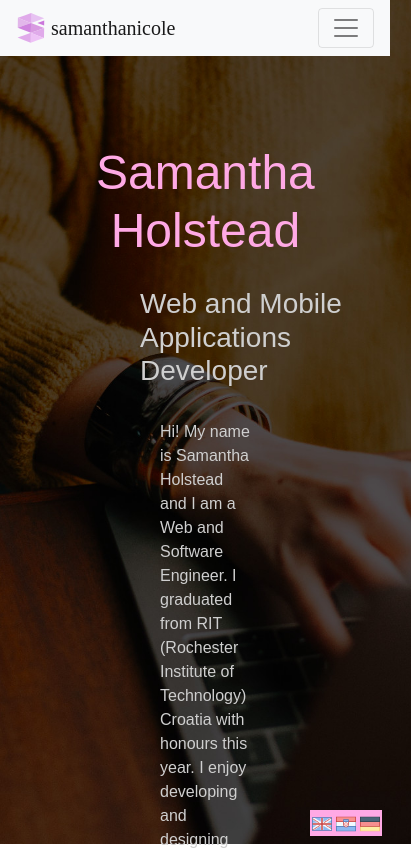
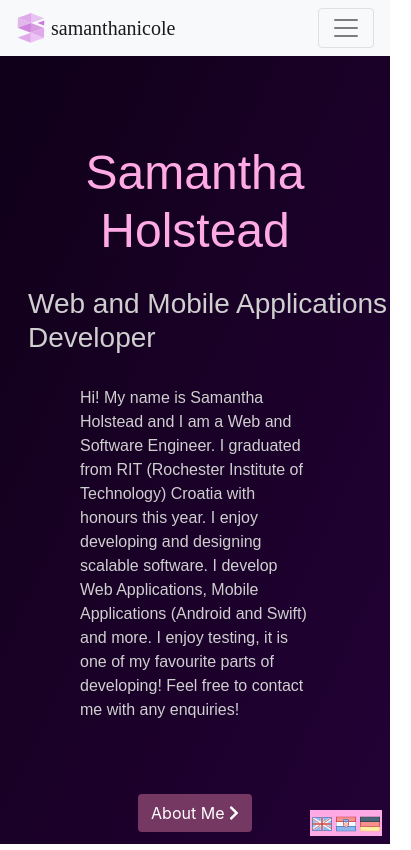
Before and after one commit to samanthanicoleh/Portfolio, a React (Create React App) app: page / in a window 390 px wide. Shown: the top 850 px of the page, 411 px wide, since content can reach past the window. Built offline with nearby package versions, Linux system fonts and the light colour scheme.

Commit message:
Fix media queries

```diff
--- a/src/LanguageAPI.js
+++ b/src/LanguageAPI.js
@@ -10,15 +10,15 @@ function initContent() {
         localStorage.setItem("language", 0)
     }
 
+    if(localStorage.getItem("language") == 0) {
+        arr = lang_en
+    }
     if(localStorage.getItem("language") == 1) {
         arr = lang_cro
     }
     if(localStorage.getItem("language") == 2) {
         arr = lang_ger
     }
-    else {
-        arr = lang_en
-    }
 
     return arr
 }
--- a/src/assets/data/lang_cro.json
+++ b/src/assets/data/lang_cro.json
@@ -7,7 +7,7 @@
         "id" : 1,
         "header" : ["Samantha Holstead", "Programer za Web i Mobilne Aplikacije"],
         "aboutme" : "Pozdrav! Zovem se Samantha Holstead. Web i Software Engineer sam. Diplomirala sam na RIT-u (Rochester Institute of Technology) Croatia ove godine s pohvalama. Uživam u programiranju i dizajniranjem skalabilnog softvera. Programiram Web Aplikacije, Mobilne Aplikacije (Android i Swift) i još puno toga. Uživam u testiranju, jedan mi je od najdražih dijelova razvoja projekata. Slobodno me kontaktirajte sa bilo kakvim upitama!",
-        "button" : ["Treba mi web stranica", "Treba mi aplikacija", "Tražim zaposlenika"]
+        "button" : ["O meni", "Treba mi aplikacija", "Tražim zaposlenika"]
     },
     "aboutpage" : {
         "id" : 2,
@@ -33,6 +33,7 @@
         "id" : 4,
         "headers" : ["Moji Projekti", "Health Tourism Projekt", "Projekti sa fakulteta"],
         "healthtourismdesc" : "Radila sam na ovom projektu sa još 3 ljudi kao dio našeg zajedničkog završnog projekta za fakultet. Bilo je jako dobro iskusiti rad sa drugima. Naša web applikacija je bila izabrana, i sada je korištena, od strane sponzora.",
+        "healthtourism_unavailable": "Još nije objavljeno.",
         "healthtourismguide" : ["Web aplikaciju možete pronaći", "ovdje"],
         "projectlink": "Link na projekt",
         "projectsdesc": ["Android aplikacija napravljena u Kotlinu u kojem se može naručiti hrana online. API napravljen u Node.js.", "Aplikacija napravljen u Swift-u gdje korisnici mogu udomiti životinje. Uključuje algoritam za prilagođavanje korisnika najboljem ljubimcu.", "Web aplikacija gdje se može igrati igru 'Martian Dice' online. Napravljeno koristeći XAMPP."]
--- a/src/assets/data/lang_en.json
+++ b/src/assets/data/lang_en.json
@@ -33,6 +33,7 @@
         "id" : 4,
         "headers" : ["My Projects", "Health Tourism Project", "Coursework Projects"],
         "healthtourismdesc" : "I worked on this project with 3 others as part of our Senior Development Project for university. It was great to experience work with others. Our web application was chosen by the sponsors and is now used by them.",
+        "healthtourism_unavailable": "Not yet published.",
         "healthtourismguide" : ["Find the website", "here"],
         "projectlink": "Link to project",
         "projectsdesc": ["An android application developed in Kotlin to order food online. API created in Node.js.", "An app developed in Swift where users can adopt animals. Includes an algorithm to match the user to the best suited pet.", "A web application to play the game 'Martian Dice' online. Created using XAMPP."]
--- a/src/assets/data/lang_ger.json
+++ b/src/assets/data/lang_ger.json
@@ -7,7 +7,7 @@
         "id" : 1,
         "header" : ["Samantha Holstead", "Entwicklerin von Web- und Mobil Applikation"],
         "aboutme" : "Halo! Mein Name ist Samantha Holstead und ich bin Web- und Software-Ingenieurin. Ich habe dieses Jahr das RIT (Rochester Institute of Technology) Croatia mit Auszeichnung abgeschlossen. Ich genieße es, skalierbare Software zu entwickeln und zu entwerfen. Ich entwickle Webanwendungen, mobile Anwendungen (Android und Swift) und mehr. Ich genieße es, Code zu testen und sicherzustellen, dass Code reibungslos funktioniert. Fühlen Sie sich frei, mich zu kontaktieren.",
-        "button" : ["Ich brauche eine Website", "Ich brauche eine App", "Ich suche eine Entwicklerin"]
+        "button" : ["Über mich", "Ich brauche eine App", "Ich suche eine Entwicklerin"]
     },
     "aboutpage" : {
         "id" : 2,
@@ -33,6 +33,7 @@
         "id" : 4,
         "headers" : ["Meine Projekte", "Gesundheitstourismus-Projekt", "Uni-Projekte"],
         "healthtourismdesc" : "Ich habe mit 3 anderen an diesem Projekt im Rahmen unseres Senior Development Project für die Universität gearbeitet. Es war toll, die Arbeit mit anderen zu erleben. Unsere Webanwendung wurde von den Sponsoren ausgewählt und die Anwendung wird nun von ihnen verwendet.",
+        "healthtourism_unavailable": "Noch nicht veröffentlicht.",
         "healthtourismguide" : ["Finden Sie die Website", "hier"],
         "projectlink": "Link zum Projekt",
         "projectsdesc": ["Eine Kotlin entwickelte Android-Anwendung, mit der Essen online bestellz werden können. In Node.js erstellte API.", "Eine in Swift entwickelte App, mit der Benutzer Tiere adoptieren können. Enthält einen Algorithmus, mit dem der Benutzer dem am besten geeigneten Haustier zugeordnet werden kann.", "Eine Webanwendung, um das Spiel 'Martian Dice' online zu spielen. Erstellt mit XAMPP."]
--- a/src/pages/About/about.css
+++ b/src/pages/About/about.css
@@ -180,7 +180,6 @@ hr {
   }
 
   .certificate-img {
-	position: absolute;
 	top: 0;
 	left: 0;
 	right: 0;
--- a/src/pages/About/about.jsx
+++ b/src/pages/About/about.jsx
@@ -69,7 +69,7 @@ class About extends Component {
           <h3> {content.aboutpage.header[0]} </h3>
           <h5>{content.aboutpage.header[1]}</h5>
           <Row style={{ textAlign: "center" }}>
-            <Col>
+            <Col sm>
               <div className="hvrbox">
                 <img
                   className="hvrbox-layer_bottom"
@@ -88,7 +88,7 @@ class About extends Component {
                 </div>
               </div>
             </Col>
-            <Col>
+            <Col sm>
               <div className="hvrbox">
                 <img
                   className="hvrbox-layer_bottom"
@@ -107,7 +107,7 @@ class About extends Component {
                 </div>
               </div>
             </Col>
-            <Col>
+            <Col sm>
               <div className="hvrbox">
                 <img
                   className="hvrbox-layer_bottom"
@@ -252,7 +252,7 @@ class About extends Component {
                       {content.aboutpage.favouritesheaders[0]}
                     </p>
                   </div>
-                  <div >
+                  <div>
                     <img
                       className="hiddenimg medo"
                       src={MedoImg}
--- a/src/pages/Home/home.css
+++ b/src/pages/Home/home.css
@@ -1,7 +1,7 @@
 .main-home {
   position: absolute;
   top: 0;
-    left:0;
+  left: 0;
   z-index: -1;
   background-image: url("../../assets/images/laptop.jpg");
   background-size: cover;
@@ -11,26 +11,26 @@
 }
 
 .main-home h1 {
-    color: #FFA9E5;
+  color: #ffa9e5;
   margin-top: 1em;
 }
 
 .main-home h3 {
   margin-left: 5em;
   margin-top: 1em;
-    color:#CFCFCF;
+  color: #cfcfcf;
 }
 
 .main-home p {
   margin-top: 2em;
-    color:#CFCFCF;
+  color: #cfcfcf;
   padding-left: 10em;
   padding-right: 10em;
 }
 
 .btn-flat {
-    color: #fff!important;
-    background-color: #753863!important;
+  color: #fff !important;
+  background-color: #753863 !important;
   margin-top: 5em;
   margin-left: 2em;
 }
@@ -40,9 +40,26 @@
 }
 
 .btn-flat:hover {
-    background-color: #8f3f77!important;
+  background-color: #8f3f77 !important;
 }
 
 .buttons {
   text-align: center;
 }
+
+@media only screen and (max-width: 600px) {
+  .main-home {
+    background-color: #0f0017;
+
+    background-image: linear-gradient(to bottom right, #0f0017, #230136);
+  }
+  .main-home p {
+    margin-top: 2em;
+    padding-left: 5em;
+    padding-right: 5em;
+  }
+  .main-home h3 {
+    margin-left: 1em;
+    margin-top: 1em;
+  }
+}
--- a/src/pages/Projects/myprojects.jsx
+++ b/src/pages/Projects/myprojects.jsx
@@ -31,9 +31,10 @@ class Projects extends Component {
             </Col>
             <Col>
               <p>{content.projectspage.healthtourismdesc}</p>
-              <p>
-                {content.projectspage.healthtourismguide[0]}{" "}
-                <a href="/">{content.projectspage.healthtourismguide[1]}</a>.
+              <p style={{'color': '#777777', 'fontStyle' : 'Italic'}}>
+                {content.projectspage.healthtourism_unavailable}
+                {/* {content.projectspage.healthtourismguide[0]}{" "}
+                <a href="/">{content.projectspage.healthtourismguide[1]}</a>. */}
               </p>
             </Col>
           </Row>
```
Lines whose indentation alone changed are shown as unchanged.
